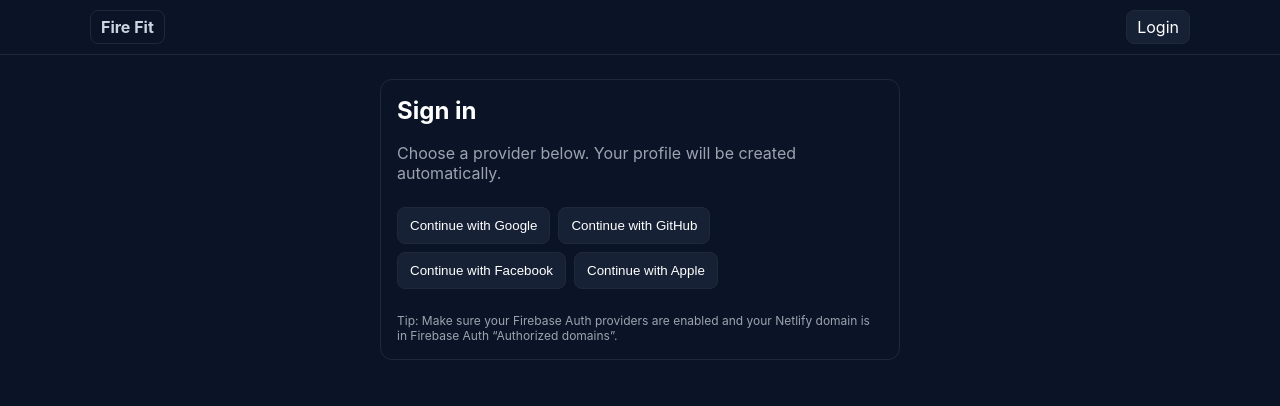
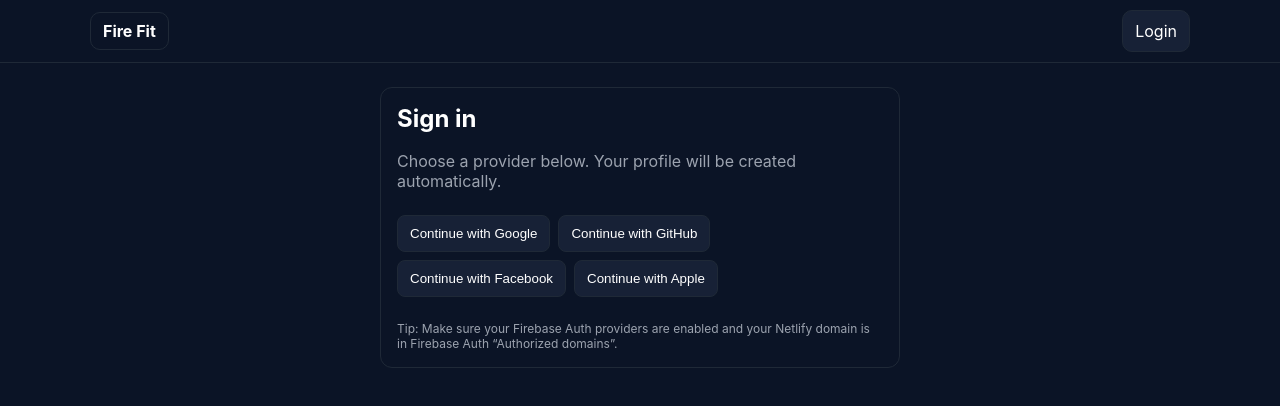
Before and after one commit to mattrauschenbach-cloud/garfieldfit25, a React (Vite) app: page /login in a window 1280 px wide. Shown: the top 406 px of the page. Built offline with nearby package versions, Linux system fonts and the light colour scheme; no server answers.

Commit message:
Update NavBar.jsx

```diff
--- a/src/components/NavBar.jsx
+++ b/src/components/NavBar.jsx
@@ -1,77 +1,184 @@
 // src/components/NavBar.jsx
+import { useState } from "react"
 import { Link, useLocation } from "react-router-dom"
 import useAuth from "../lib/auth"
-
-const bar = {
-  position: "sticky", top: 0, zIndex: 50,
-  background: "#0b1426", borderBottom: "1px solid #1f2937"
-}
-const wrap = {
-  maxWidth: 1100, margin: "0 auto", padding: "10px 16px",
-  display: "flex", alignItems: "center", justifyContent: "space-between", gap: 12
-}
-const nav = { display: "flex", alignItems: "center", gap: 12, flexWrap: "wrap" }
-const link = (active) => ({
-  padding: "6px 10px", borderRadius: 8,
-  color: active ? "#fff" : "#cbd5e1",
-  background: active ? "#172136" : "transparent",
-  border: "1px solid #1f2937", textDecoration: "none"
-})
-const right = { display: "flex", alignItems: "center", gap: 10 }
-const badge = {
-  display: "inline-block", padding: "2px 8px", borderRadius: 999,
-  background: "#0f1a30", color: "#e5e7eb", fontSize: 12, border: "1px solid #1f2937"
-}
-const btn = {
-  padding: "6px 10px", borderRadius: 8,
-  background: "#172136", color: "#fff", border: "1px solid #1f2937", cursor: "pointer"
-}
 
 export default function NavBar() {
   const { pathname } = useLocation()
   const { user, profile, signOut } = useAuth()
   const role = profile?.role || "member"
+  const [open, setOpen] = useState(false)
+
+  // close menu when navigating
+  function NavLink({ to, children }) {
+    const active = pathname === to
+    return (
+      <Link
+        to={to}
+        onClick={() => setOpen(false)}
+        style={{
+          padding: "10px 12px",
+          borderRadius: 10,
+          textDecoration: "none",
+          border: "1px solid #1f2937",
+          color: active ? "#fff" : "#cbd5e1",
+          background: active ? "#172136" : "transparent",
+          display: "block"
+        }}
+      >
+        {children}
+      </Link>
+    )
+  }
 
   return (
-    <header style={bar}>
-      <div style={wrap}>
+    <header style={{
+      position: "sticky", top: 0, zIndex: 50,
+      background: "#0b1426", borderBottom: "1px solid #1f2937"
+    }}>
+      {/* Simple component-scoped CSS for responsive behavior */}
+      <style>{`
+        /* Layout container */
+        .nav-wrap { max-width: 1100px; margin: 0 auto; padding: 10px 16px; }
+        .nav-row { display: flex; align-items: center; justify-content: space-between; gap: 12px; }
+
+        /* Desktop nav */
+        .nav-links { display: flex; align-items: center; gap: 10px; }
+
+        /* Right side (role/user/logout) */
+        .nav-right { display: flex; align-items: center; gap: 10px; }
+
+        /* Mobile menu button hidden on desktop */
+        .menu-btn { display: none; }
+
+        /* Mobile panel hidden by default */
+        .mobile-panel { display: none; }
+
+        /* Small screens */
+        @media (max-width: 640px) {
+          .menu-btn { display: inline-flex; align-items: center; justify-content: center; }
+          .nav-links { display: none; }       /* hide desktop links */
+          .mobile-panel {
+            display: block;                   /* slide-down panel */
+            padding: 10px 0;
+            border-top: 1px solid #1f2937;
+          }
+          .mobile-grid {
+            display: grid;
+            grid-template-columns: 1fr;
+            gap: 8px;
+          }
+        }
+      `}</style>
+
+      <div className="nav-wrap">
+        <div className="nav-row">
           {/* Brand */}
-        <div className="hstack" style={{ gap: 10, alignItems: "center" }}>
-          <Link to="/" style={{ ...link(pathname === "/"), fontWeight: 700 }}>Fire Fit</Link>
-          <span style={{ ...badge, display: "none" }}>beta</span>
+          <div style={{ display: "flex", alignItems: "center", gap: 10 }}>
+            <Link
+              to="/"
+              onClick={() => setOpen(false)}
+              style={{
+                padding: "8px 12px", borderRadius: 10, border: "1px solid #1f2937",
+                textDecoration: "none", color: "#fff", background: pathname === "/" ? "#172136" : "transparent",
+                fontWeight: 700
+              }}
+            >
+              Fire Fit
+            </Link>
           </div>
 
-        {/* Nav links */}
-        <nav style={nav}>
+          {/* Desktop links */}
           {user && (
-            <>
-              <Link to="/" style={link(pathname === "/")}>Home</Link>
-              <Link to="/members" style={link(pathname === "/members")}>Members</Link>
-              <Link to="/standards" style={link(pathname === "/standards")}>Standards</Link>
-              <Link to="/checkoffs" style={link(pathname === "/checkoffs")}>Checkoffs</Link>
-              <Link to="/weekly" style={link(pathname === "/weekly")}>Weekly</Link>
-              <Link to="/leaderboard" style={link(pathname === "/leaderboard")}>Leaderboard</Link>
-              <Link to="/my" style={link(pathname === "/my")}>My Profile</Link>
-            </>
+            <nav className="nav-links">
+              <NavLink to="/">Home</NavLink>
+              <NavLink to="/members">Members</NavLink>
+              <NavLink to="/standards">Standards</NavLink>
+              <NavLink to="/checkoffs">Checkoffs</NavLink>
+              <NavLink to="/weekly">Weekly</NavLink>
+              <NavLink to="/leaderboard">Leaderboard</NavLink>
+              <NavLink to="/my">My Profile</NavLink>
+            </nav>
           )}
-        </nav>
 
-        {/* Auth area */}
-        <div style={right}>
+          {/* Right side */}
+          <div className="nav-right">
             {user ? (
               <>
-              <span className="hstack" style={{ gap: 6 }}>
-                <span style={badge}>{role}</span>
-                <span style={{ color: "#cbd5e1", fontSize: 13 }}>
+                <span style={{
+                  display: "inline-flex", alignItems: "center", gap: 8,
+                  padding: "4px 10px", borderRadius: 999,
+                  background: "#0f1a30", border: "1px solid #1f2937", color: "#e5e7eb", fontSize: 12
+                }}>
+                  <b style={{ textTransform: "uppercase" }}>{role}</b>
+                  <span style={{ color: "#cbd5e1", fontSize: 12 }}>
                     {profile?.displayName || user.email}
                   </span>
                 </span>
-              <button style={btn} onClick={signOut}>Logout</button>
+
+                {/* Desktop logout */}
+                <button
+                  onClick={signOut}
+                  style={{
+                    padding: "8px 12px", borderRadius: 10, background: "#172136",
+                    color: "#fff", border: "1px solid #1f2937", cursor: "pointer"
+                  }}
+                >
+                  Logout
+                </button>
               </>
             ) : (
-            <Link to="/login" style={link(pathname === "/login")}>Login</Link>
+              <NavLink to="/login">Login</NavLink>
+            )}
+
+            {/* Mobile hamburger */}
+            {user && (
+              <button
+                className="menu-btn"
+                aria-label="Toggle menu"
+                aria-expanded={open}
+                onClick={() => setOpen(o => !o)}
+                style={{
+                  width: 38, height: 38, marginLeft: 4,
+                  borderRadius: 10, border: "1px solid #1f2937",
+                  background: "#172136", color: "#e5e7eb", cursor: "pointer"
+                }}
+              >
+                {/* Simple hamburger icon */}
+                <svg width="18" height="18" viewBox="0 0 24 24" fill="none" stroke="currentColor">
+                  <path strokeWidth="2" strokeLinecap="round" d="M3 6h18M3 12h18M3 18h18"/>
+                </svg>
+              </button>
             )}
           </div>
+        </div>
+
+        {/* Mobile slide-down panel */}
+        {user && open && (
+          <div className="mobile-panel">
+            <div className="mobile-grid">
+              <NavLink to="/">Home</NavLink>
+              <NavLink to="/members">Members</NavLink>
+              <NavLink to="/standards">Standards</NavLink>
+              <NavLink to="/checkoffs">Checkoffs</NavLink>
+              <NavLink to="/weekly">Weekly</NavLink>
+              <NavLink to="/leaderboard">Leaderboard</NavLink>
+              <NavLink to="/my">My Profile</NavLink>
+
+              {/* Mobile logout inside panel */}
+              <button
+                onClick={() => { setOpen(false); signOut() }}
+                style={{
+                  padding: "10px 12px", borderRadius: 10,
+                  background: "#7c1c1c", border: "1px solid #5b1515",
+                  color: "#fff", textAlign: "left", cursor: "pointer"
+                }}
+              >
+                Logout
+              </button>
+            </div>
+          </div>
+        )}
       </div>
     </header>
   )
```
Lines whose indentation alone changed are shown as unchanged.
